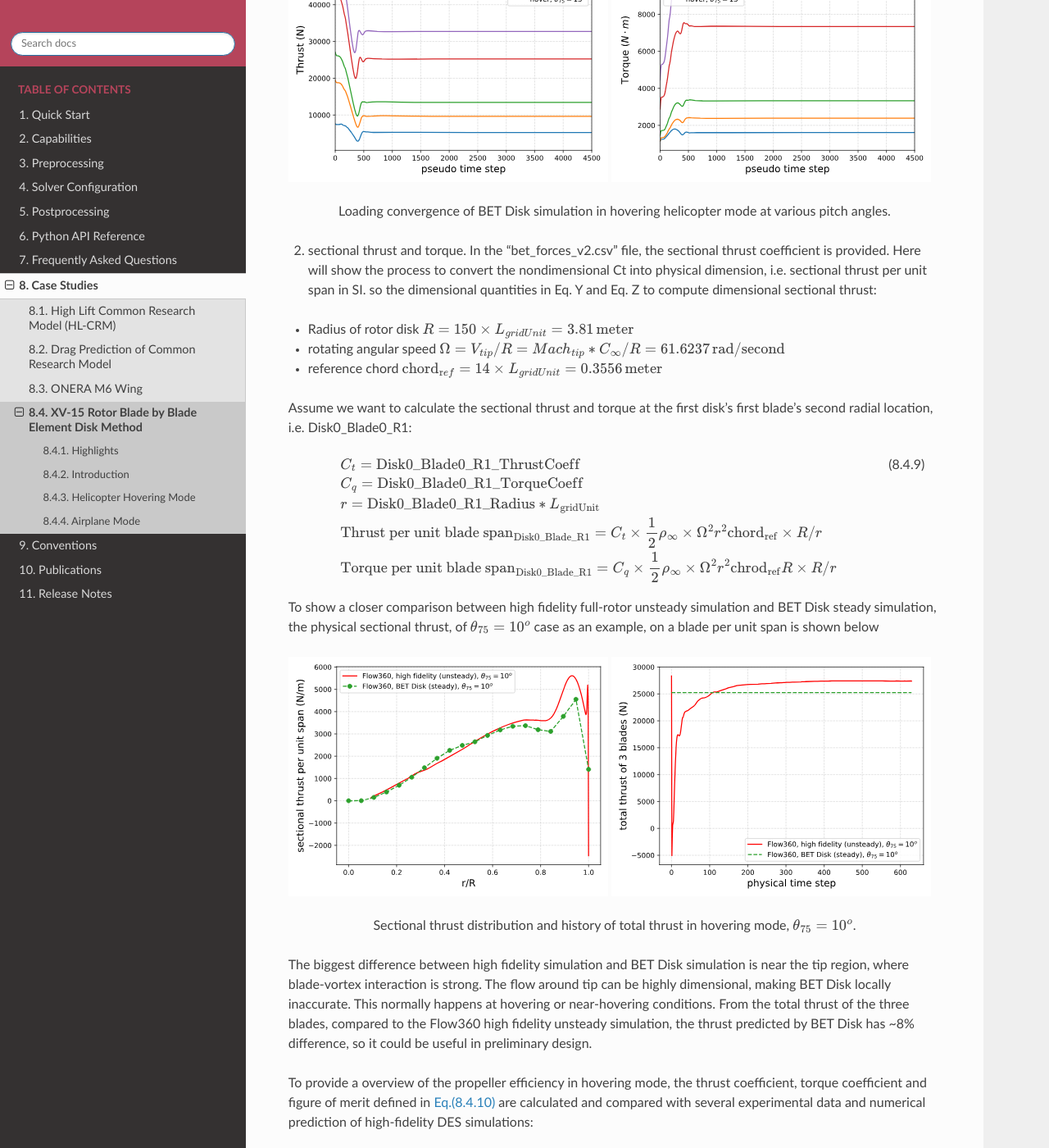
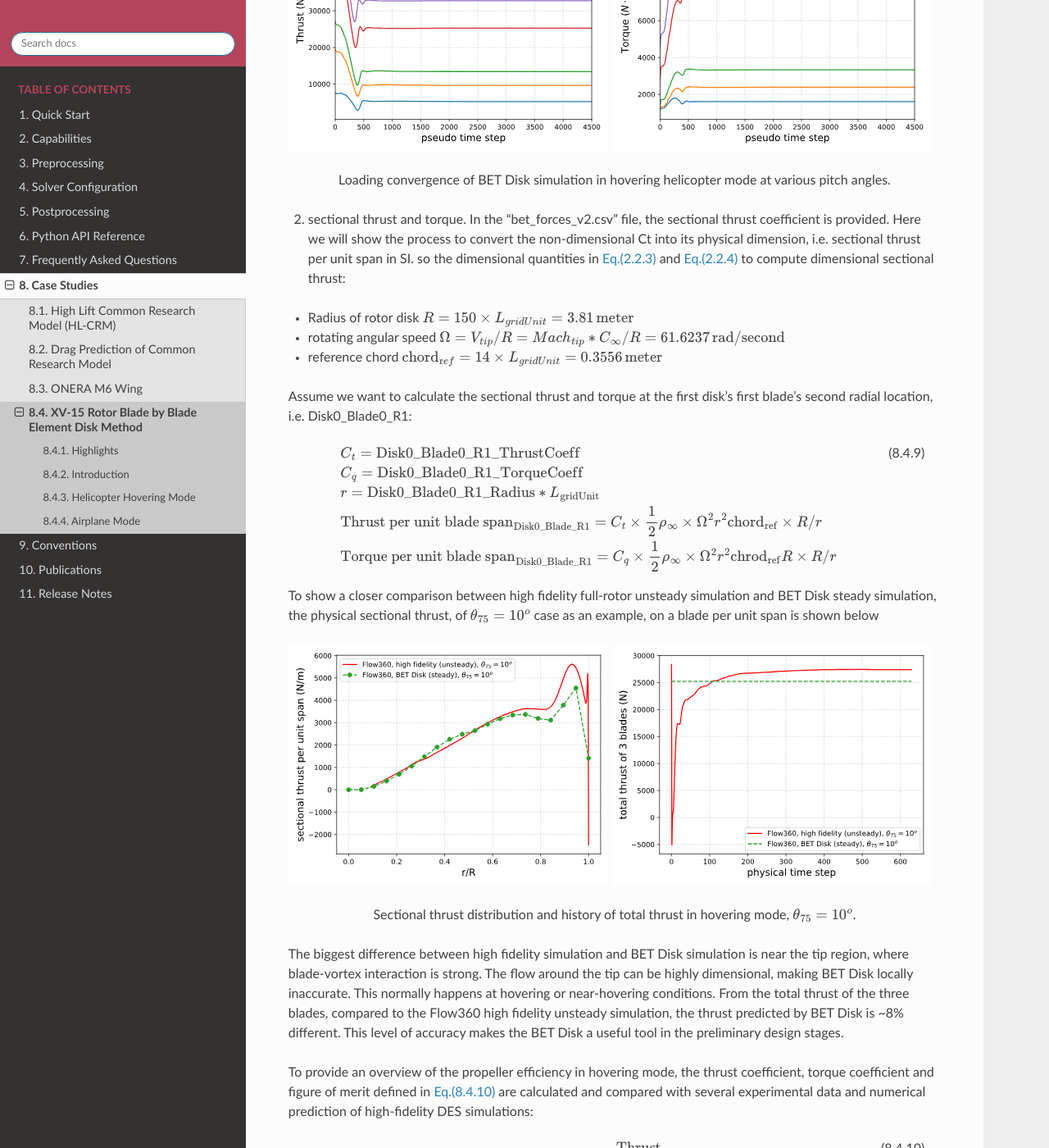
Before and after one commit to flexcompute-readthedocs/Flow360Documentation, a Sphinx documentation site: the page built from docs/source/examples/betDiskSteady_caseStudy.rst, in a window 1280 px wide and 1400 px high, scrolled down 6033 px. Shown: the whole window at 82% size. Built offline with Sphinx 7.4.7 and the Read the Docs theme 2.0.0, drawn with Linux system fonts in a browser that asks for light colours; some of the changed text lies outside the part shown.

Commit message:
update spelling

```diff
--- a/docs/source/examples/air_sea_level.csv
+++ b/docs/source/examples/air_sea_level.csv
@@ -1,4 +1,3 @@
 air propertity@ sea level - :math:`288\,\text{Kelvin}`
 density, :math:`\rho_{\infty}`@ :math:`1.225\, kg/m^3`
-dynamic viscosity, :math:`\mu_{\infty}`@ :math:`1.789\times 10^{-5}\, N\cdot s/m^2`
 speed of sound, :math:`C_{\infty}`@ :math:`340.3\,m/s`
--- a/docs/source/examples/betDiskSteady_caseStudy.rst
+++ b/docs/source/examples/betDiskSteady_caseStudy.rst
@@ -62,7 +62,7 @@
 
 `Feilin Jia, John Moore and Qiqi Wang, 2022 Assessment of Detached Eddy Simulation and Sliding Mesh Interface in Predicting Tiltrotor Performance in Helicopter and Airplane Modes <https://arxiv.org/pdf/2201.11560.pdf>`_
 
-In this case study, the steady Navier-Stokes solver coupled with the Blade Element Theory Disk method is used to simulate the XV-15 rotor blades under two flight conditions: helicopter hovering mode and airplane mode. Compared to the high fidelity unsteady simulations with full rotor geometry in the above paper, the mesh of BET Disk solver is much coarser. The mesh used in the current case study contains 592K nodes. A overview of a slice of the mesh is shown below
+In this case study, the steady Navier-Stokes solver coupled with the Blade Element Theory Disk method is used to simulate the XV-15 rotor blades under two flight conditions: helicopter hovering mode and airplane mode. Compared to the high fidelity unsteady simulations with full rotor geometry in the above paper, the mesh of BET Disk solver is much coarser. The mesh used in the current case study contains 592K nodes. An overview of a slice of the mesh is shown below
 
 .. container::
 
@@ -86,7 +86,7 @@
 
    Overview of volume mesh used in BET Disk simulations of XV-15 rotor, successively zooming in from top left->top right->bottom left->bottom right.
 
-The freestream quantities are shown below as these quantities are needed to set up the non-dimensional variables in case configuration and translate the non-dimensional output variables into dimensional values. More information on non-dimensionalization in Flow360 can be found at :ref:`nondimensionalization_Flow360`. The grid unit :math:`L_{gridUnit}=1\,\text{inch}=0.0254\,\text{meter}` in the above mesh. In this case study, the freestream is in sea level standard, shown in :numref:`tab_air_isa`
+The freestream quantities are shown below. These quantities are needed to set up the non-dimensional variables in case configuration and translate the non-dimensional output variables into dimensional values. More information on non-dimensionalization in Flow360 can be found at :ref:`nondimensionalization_Flow360`. The grid unit :math:`L_{gridUnit}=1\,\text{inch}=0.0254\,\text{meter}` in the above mesh. In this case study, the freestream conditions are set to standard sea level values as shown in :numref:`tab_air_isa`
 
 .. _tab_air_isa:
 .. csv-table:: Sea-level air properties
@@ -142,7 +142,7 @@
 
       \text{freestream/muRef} = \frac{\mu_\infty}{\rho_\infty C_\infty L_\text{gridUnit}}
 
-In the current case, we already know the Reynolds number (based on tip velocity and reference chord) in :eq:`hoverReynoldsChord`, so the "freestream/muRef" is expressed as
+If you already know the Reynolds number then you could use the following equation to get the “freestream/muRef":
 
    .. math::
       :label: muRefEq
@@ -185,7 +185,7 @@
 
 For detailed instructions on how to upload a mesh, run a case and download the results, please refer to the :ref:`Quick Start <quickstart>` section of this documentation - these details will not be covered in this case study.
 
-Some tips on setting the input quantities related to BET can be found at :ref:`bet_input`. One thing needs to be noted that in the high fidelity DES of XV-15 rotor blades, there is no hub, so to match the model in high fidelity simulations, the chord length in :math:`r<0.09R` should be 0 in BET simulations. Therefore, in the case configuration file, the chord length is set to 0 right before the first cross section (:math:`r=0.09R`). This setting leads to the radial distribution similar to "chords_distribution_1" shown in :ref:`bet_input`. The forces and moments related to the BET Disk are saved to "bet_forces_v2.csv". A detailed description on this file can be found at :ref:`betDiskLoadingNote`. Here we will convert the non-dimensional values in the above csv file to dimensional values:
+Some tips on setting the input quantities related to BET can be found at :ref:`bet_input`. Please note that in the high fidelity detached eddy simulation of XV-15 rotor blades in `our paper <https://arxiv.org/pdf/2201.11560.pdf>`_, there is no hub, so to match the model in the high fidelity simulations, the chord length in :math:`r<0.09R` should be 0 in BET simulations. Therefore, in the case configuration file, the chord length is set to 0 right before the first cross section (:math:`r=0.09R`). This setting leads to the radial distribution similar to "chords_distribution_1" shown in :ref:`bet_input`. The forces and moments related to the BET Disk are saved to "bet_forces_v2.csv". A detailed description on this file can be found at :ref:`betDiskLoadingNote`. Here we will convert the non-dimensional values in the above csv file to dimensional values:
 
 1. thrust and torque. Because the axial direction of the rotor is in Z axis, the thrust is saved as "Disk0_Force_z" and the torque is saved as "Disk0_Moment_z" in the .csv file. The dimensional thrust and torque can be calculated by :eq:`defBETForce` and :eq:`defBETMoment`:
 
@@ -219,7 +219,7 @@
 
    Loading convergence of BET Disk simulation in hovering helicopter mode at various pitch angles.
 
-2. sectional thrust and torque. In the "bet_forces_v2.csv" file, the sectional thrust coefficient is provided. Here will show the process to convert the nondimensional Ct into physical dimension, i.e. sectional thrust per unit span in SI. so the dimensional quantities in Eq. Y and Eq. Z to compute dimensional sectional thrust:
+2. sectional thrust and torque. In the "bet_forces_v2.csv" file, the sectional thrust coefficient is provided. Here we will show the process to convert the non-dimensional Ct into its physical dimension, i.e. sectional thrust per unit span in SI. so the dimensional quantities in :eq:`defBETCt` and :eq:`defBETCq` to compute dimensional sectional thrust:
 
 * Radius of rotor disk :math:`R = 150\times L_{gridUnit} = 3.81\,\text{meter}`
 * rotating angular speed :math:`\Omega = V_{tip}/R = Mach_{tip}*C_{\infty}/R = 61.6237\, \text{rad/second}`
@@ -256,9 +256,9 @@
 
    Sectional thrust distribution and history of total thrust in hovering mode, :math:`\theta_{75}=10^o`.
 
-The biggest difference between high fidelity simulation and BET Disk simulation is near the tip region, where blade-vortex interaction is strong. The flow around tip can be highly dimensional, making BET Disk locally inaccurate. This normally happens at hovering or near-hovering conditions. From the total thrust of the three blades, compared to the Flow360 high fidelity unsteady simulation, the thrust predicted by BET Disk has ~8% difference, so it could be useful in preliminary design.
+The biggest difference between high fidelity simulation and BET Disk simulation is near the tip region, where blade-vortex interaction is strong. The flow around the tip can be highly dimensional, making BET Disk locally inaccurate. This normally happens at hovering or near-hovering conditions. From the total thrust of the three blades, compared to the Flow360 high fidelity unsteady simulation, the thrust predicted by BET Disk is ~8% different. This level of accuracy makes the BET Disk a useful tool in the preliminary design stages.
 
-To provide a overview of the propeller efficiency in hovering mode, the thrust coefficient, torque coefficient and figure of merit defined in :eq:`CT_CQ_definition` are calculated and compared with several experimental data and numerical prediction of high-fidelity DES simulations:
+To provide an overview of the propeller efficiency in hovering mode, the thrust coefficient, torque coefficient and figure of merit defined in :eq:`CT_CQ_definition` are calculated and compared with several experimental data and numerical prediction of high-fidelity DES simulations:
 
 .. math::
    :label: CT_CQ_definition
@@ -303,7 +303,7 @@
 * Case configuration file for :math:`\theta_{75}=28^o`: `Flow360_airplane_pitch28.json <https://simcloud-public-1.s3.amazonaws.com/XV15_BETDisk/Flow360_airplane_pitch28.json>`_
 * Case configuration file for :math:`\theta_{75}=28.8^o`: `Flow360_airplane_pitch28.8.json <https://simcloud-public-1.s3.amazonaws.com/XV15_BETDisk/Flow360_airplane_pitch28.8.json>`_
 
-The convergence history of thrust coefficient and torque coefficient using the steady BET Disk solver is shown below
+The convergence history of the thrust coefficient and torque coefficient using the steady BET Disk solver is shown below
 
 .. container::
 
```
Also changed, not shown: other parts of docs/source/examples/betDiskSteady_caseStudy.rst (+4 -4 lines).
